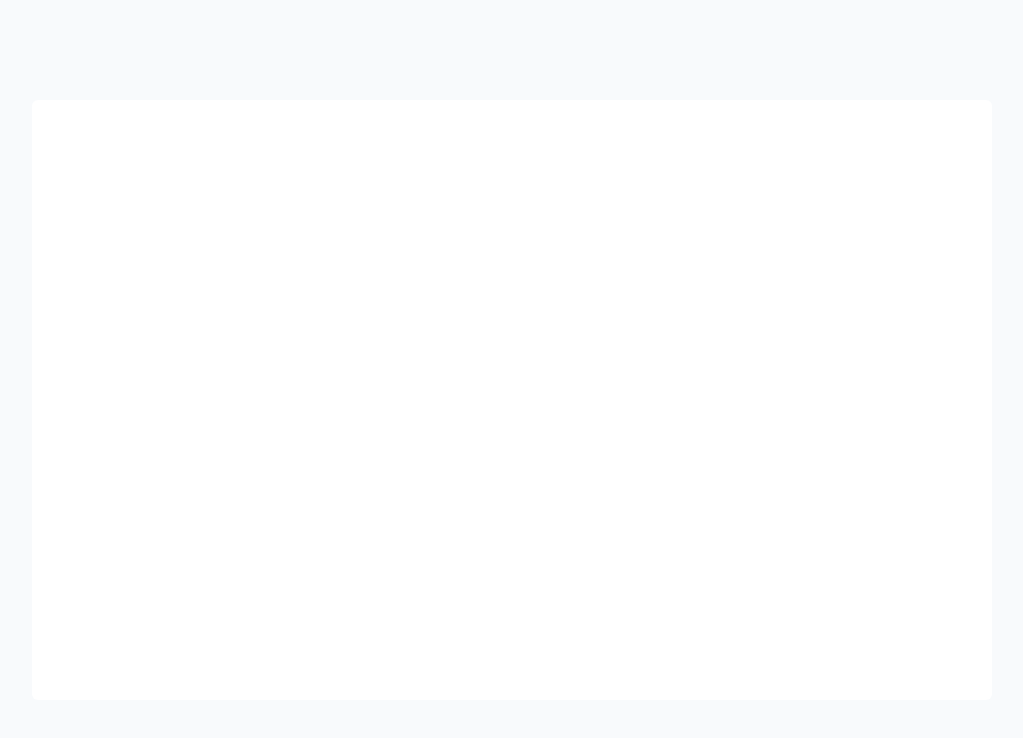
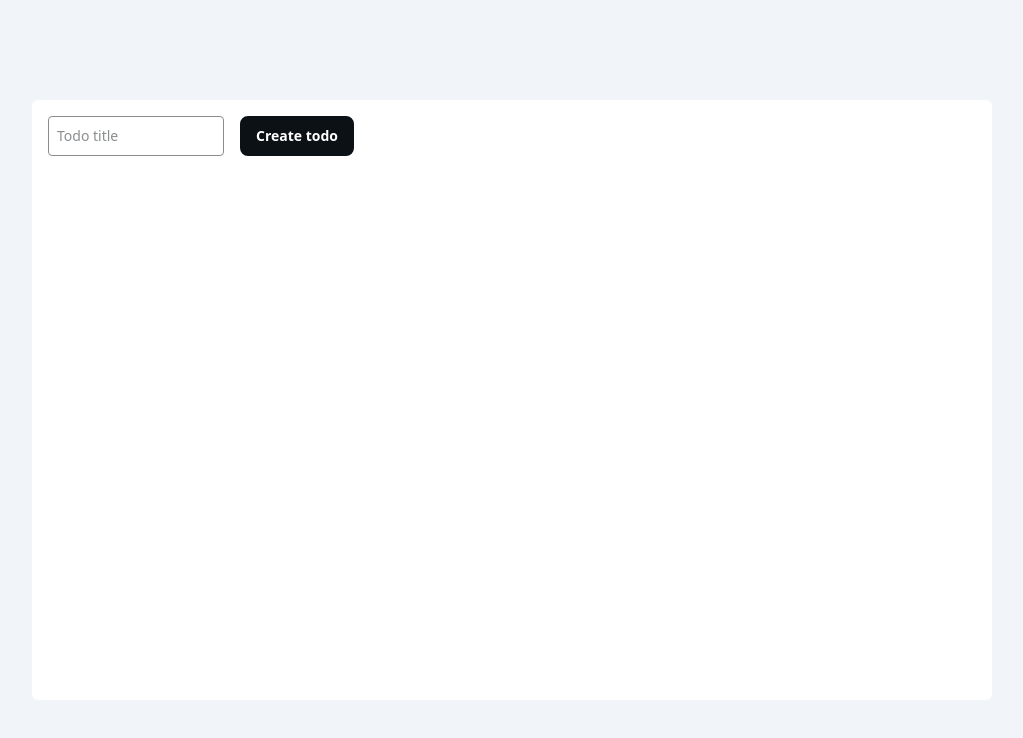
Before and after one commit to AlexandreDeMoura/never-ending-project, a React (Create React App) app: page / in a window 1280 px wide. Shown: the top 738 px of the page, without its empty margins (128-1151 px from the left). Built offline with nearby package versions, Linux system fonts and the light colour scheme.

Commit message:
feat: add todos

```diff
--- a/src/App.tsx
+++ b/src/App.tsx
@@ -1,9 +1,29 @@
-import React from "react";
+import React, { useState } from "react";
+import { TodoForm } from "./components/TodoForm";
+
+export type Todo = {
+  title: "";
+};
 
 function App() {
+  const [todos, setTodos] = useState<Todo[]>([]);
+
+  function addTodo(todo: Todo) {
+    setTodos([...todos, todo]);
+  }
+
   return (
-    <div className="bg-slate-50 w-screen h-screen flex justify-center items-center">
-      <div className="w-3/4 h-3/4 rounded-md bg-white"></div>
+    <div className="bg-slate-100 w-screen h-screen flex justify-center items-center">
+      <div className="w-3/4 h-3/4 rounded-md bg-white p-4 space-y-8">
+        <TodoForm addTodo={addTodo} />
+        <div className="flex space-x-8 flex-wrap">
+          {todos.map((todo) => (
+            <div data-testid="todo" className="p-2 bg-slate-50">
+              {todo.title}
+            </div>
+          ))}
+        </div>
+      </div>
     </div>
   );
 }
--- /dev/null
+++ b/src/components/TodoForm.tsx
@@ -0,0 +1,49 @@
+import React from "react";
+import { Button } from "./Button";
+import { InputField } from "./input/InputField";
+import { InputWrapper } from "./input/InputWrapper";
+import { useForm } from "react-hook-form";
+import { Todo } from "../App";
+
+type TodoFormProps = {
+  addTodo: (todo: Todo) => void;
+};
+
+export const TodoForm = ({ addTodo }: TodoFormProps) => {
+  const {
+    register,
+    handleSubmit,
+    setValue,
+    formState: { errors },
+  } = useForm<Todo>();
+
+  const FirstNameErrorMessage =
+    errors.title?.type === "required" && "Please add a title to your todo";
+
+  const onSubmit = (data: Todo) => {
+    addTodo(data);
+    setValue("title", "");
+  };
+
+  return (
+    <form
+      onSubmit={handleSubmit(onSubmit)}
+      className="flex justify-start items-start space-x-4"
+    >
+      <div className="w-44">
+        <InputWrapper
+          className="w-1/2"
+          label=""
+          hideLabel
+          error={FirstNameErrorMessage}
+        >
+          <InputField
+            placeholder="Todo title"
+            {...register("title", { required: true })}
+          />
+        </InputWrapper>
+      </div>
+      <Button type="submit">Create todo</Button>
+    </form>
+  );
+};
```
Also changed, not shown: 1 other file (tests, documents, lock files or other folders).
